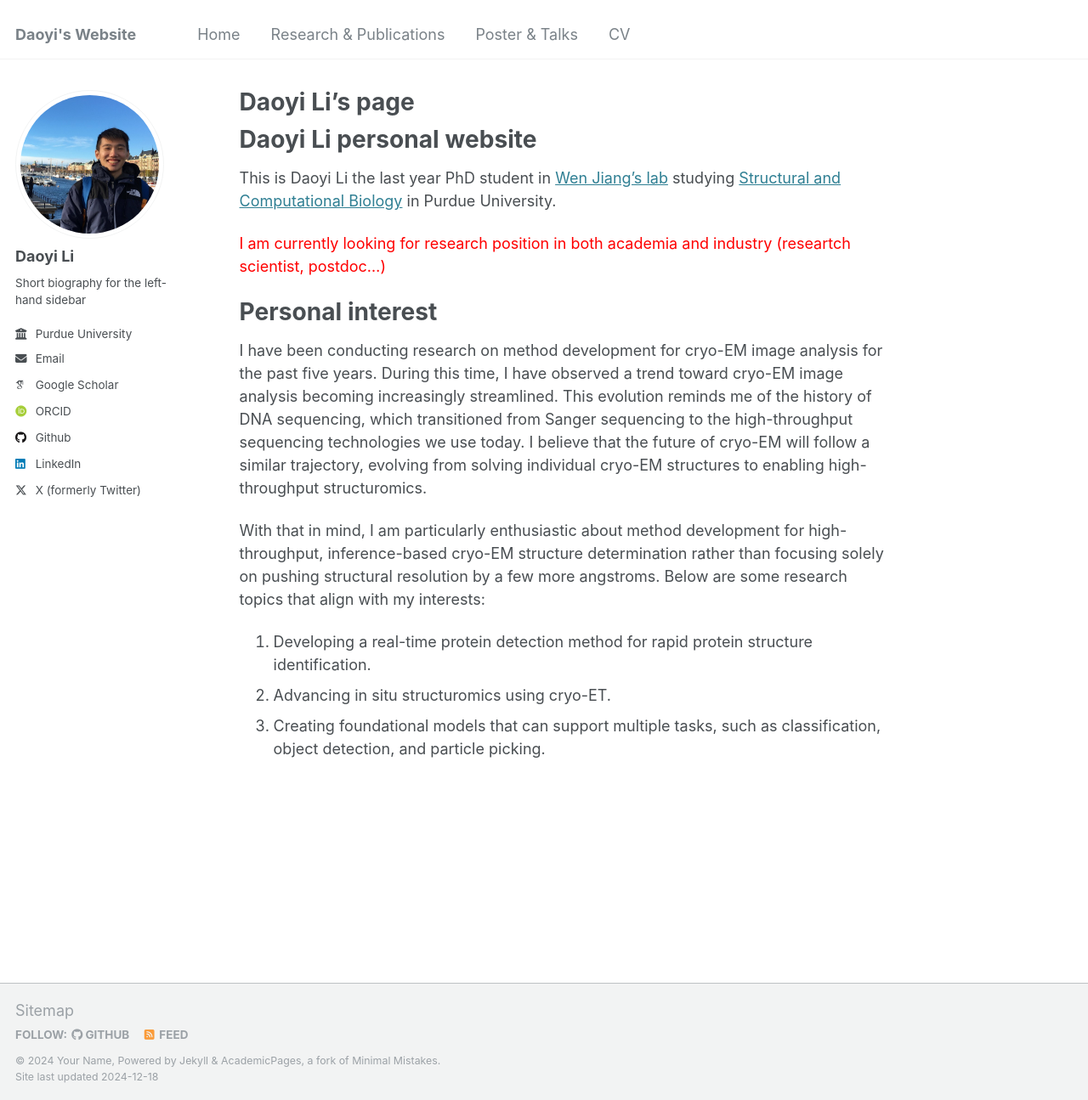
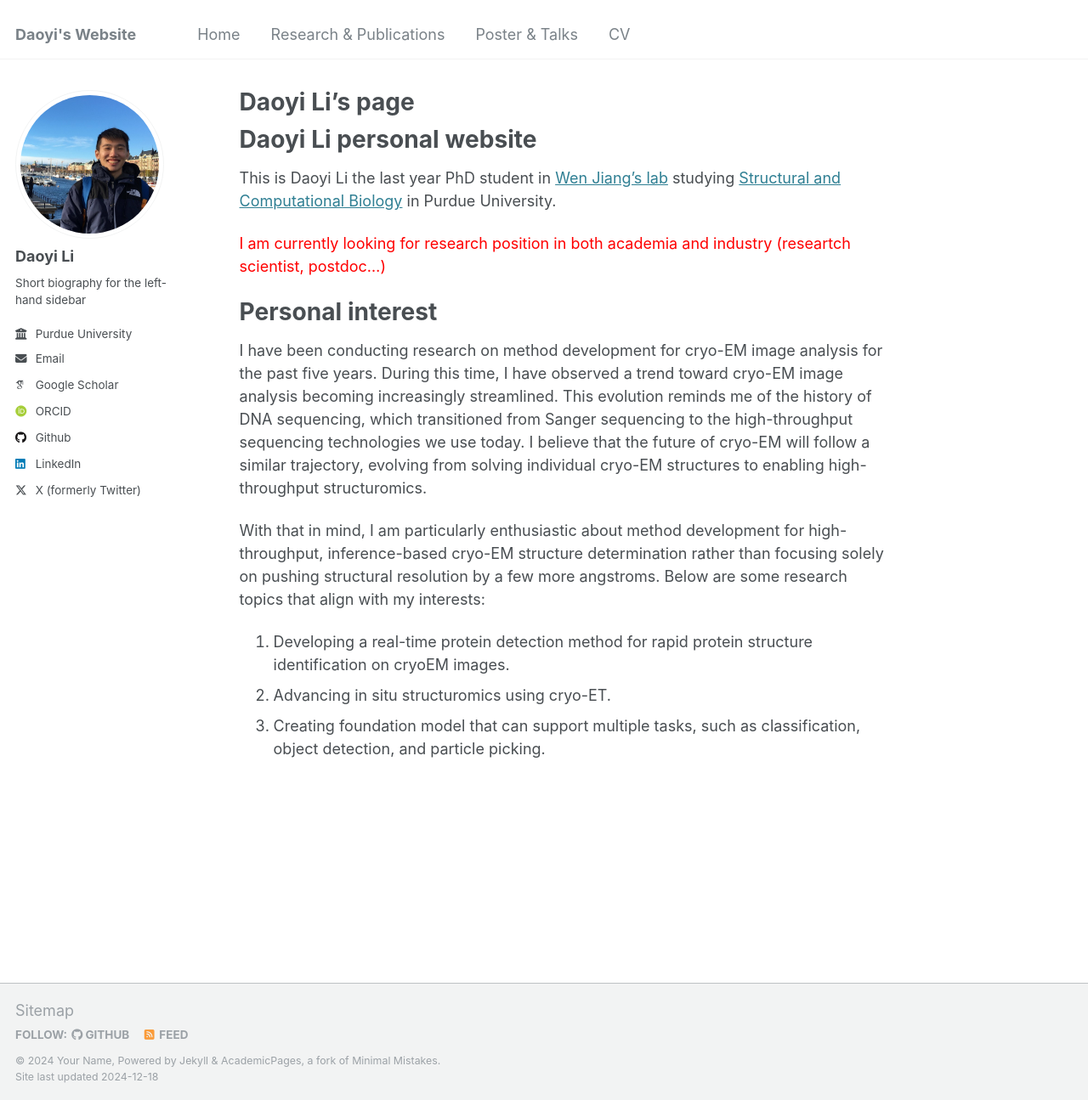
Before and after one commit to smallelephant9516/smallelephant9516.github.io, a Jekyll site: the page built from _pages/about.md, in a window 1280 px wide and 1295 px high. Shown: the whole window at 85% size. Built offline with Jekyll 4.4.1, drawn with Linux system fonts in a browser that asks for light colours; some web fonts are replaced.

Commit message:
Update about.md

```diff
--- a/_pages/about.md
+++ b/_pages/about.md
@@ -20,6 +20,6 @@ I have been conducting research on method development for cryo-EM image analysis
 
 With that in mind, I am particularly enthusiastic about method development for high-throughput, inference-based cryo-EM structure determination rather than focusing solely on pushing structural resolution by a few more angstroms. Below are some research topics that align with my interests:
 
-1. Developing a real-time protein detection method for rapid protein structure identification.
+1. Developing a real-time protein detection method for rapid protein structure identification on cryoEM images.
 2. Advancing in situ structuromics using cryo-ET.
-3. Creating foundational models that can support multiple tasks, such as classification, object detection, and particle picking.
+3. Creating foundation model that can support multiple tasks, such as classification, object detection, and particle picking.
```
